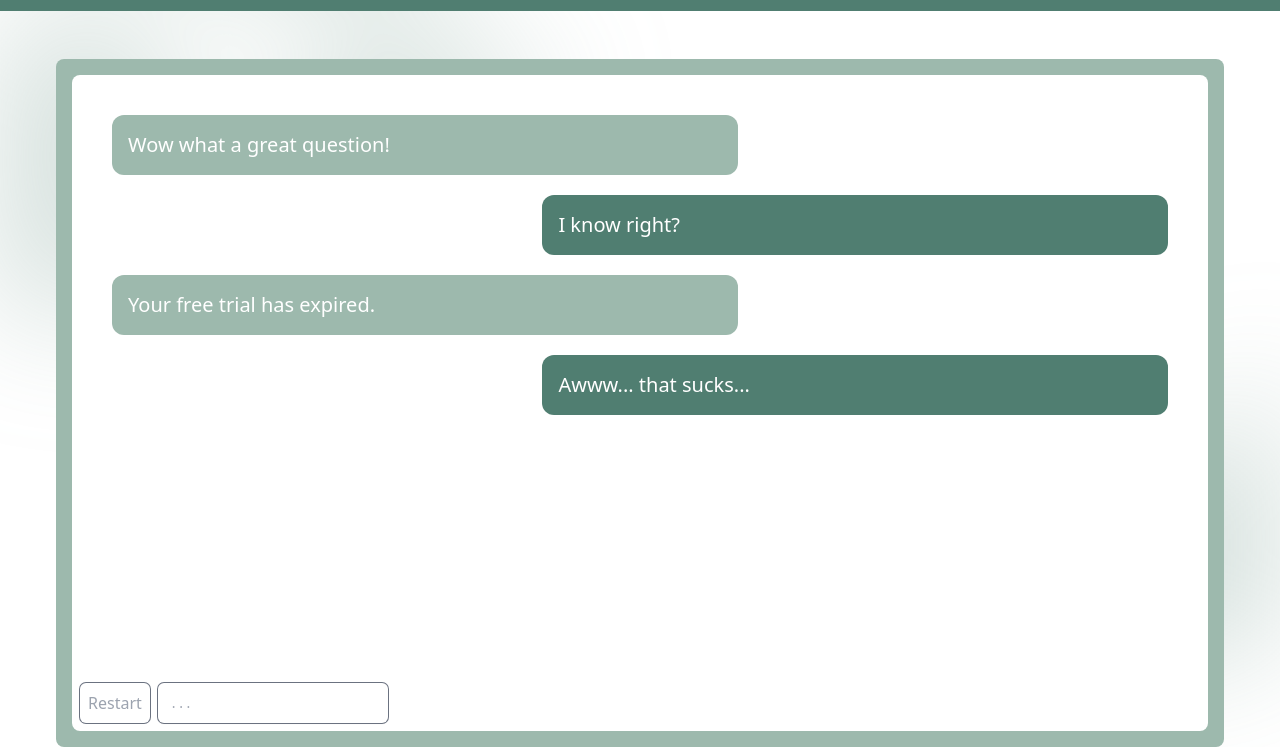
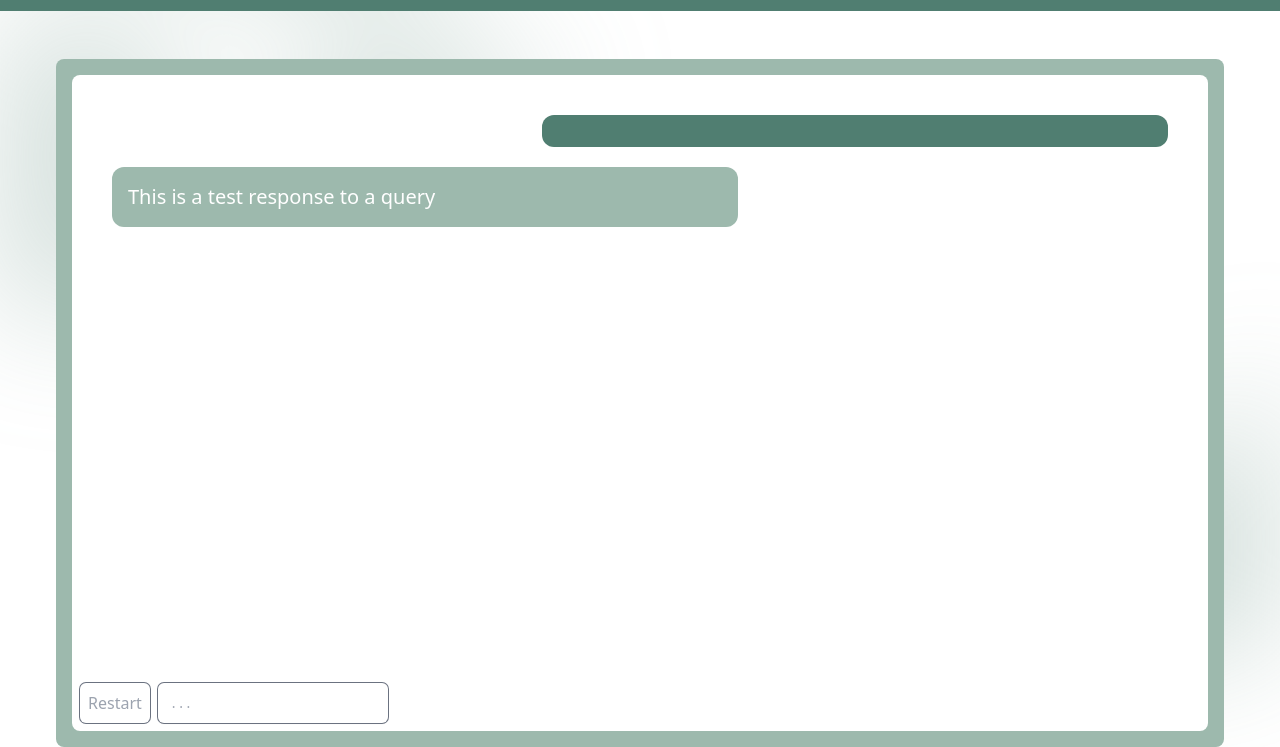
Before and after one commit to Jimmy-Rashid/PACK-GPT, a website: page src/index.html in a window 1280 px wide. Both pictures are taken after a click on the button "Ask". Shown: the part 53-800 px from the top of the page. Drawn offline with Linux system fonts and the light colour scheme.

Commit message:
Bot response example

```diff
--- a/package.json
+++ b/package.json
@@ -14,11 +14,13 @@
   "dependencies": {
     "bottleneck": "^2.19.5",
     "dotenv": "^16.3.1",
+    "express": "^4.18.2",
     "hnswlib-node": "^1.4.2",
     "langchain": "^0.0.153",
     "openai": "^4.10.0"
   },
   "devDependencies": {
+    "nodemon": "^3.0.1",
     "tailwindcss": "^3.3.3"
   }
 }
--- a/server.js
+++ b/server.js
@@ -1,3 +1,6 @@
+import express from "express";
+const app = express();
+
 import { config } from "dotenv";
 config();
 
@@ -16,6 +19,19 @@ import { OpenAIEmbeddings } from "langchain/embeddings/openai";
 import { RecursiveCharacterTextSplitter } from "langchain/text_splitter";
 import Bottleneck from "bottleneck";
 import * as fs from "fs";
+
+// Server Configuration
+
+const port = 3000;
+app.listen(port, () => console.log("Port:" + port));
+
+app.use(express.static("public"));
+app.use(express.json());
+
+app.get("/", (req, res) => {
+});
+
+// GPT Configuration
 
 const limiter = new Bottleneck({
   reservoir: 40,
--- a/src/index.html
+++ b/src/index.html
@@ -97,7 +97,7 @@
           class="fixed rounded-lg top-28 bottom-0 left-14 right-14 bg-packgreen-light p-4 transform translate-y-full transition-transform duration-300 ease-in-out"
         >
           <div class="rounded-lg bg-white h-full">
-            <div class="p-10">
+            <div class="p-10" id="messageBoxParent">
               <div class="right-0"></div>
               <div
                 class="grid grid-cols-5 gap-5 text-xl text-white"
@@ -116,7 +116,10 @@
                 <!-- User Message template: -->
                 <!-- class="p-4 col-start-3 col-span-3 bg-packgreen-dark rounded-xl" -->
 
-                <div
+                <!-- Example conversation -->
+                <!-- -------------------- -->
+
+                <!-- <div
                   class="p-4 col-start-1 col-span-3 bg-packgreen-light rounded-xl"
                 >
                   Wow what a great question!
@@ -135,6 +138,15 @@
                   class="p-4 col-start-3 col-span-3 bg-packgreen-dark rounded-xl"
                 >
                   Awww... that sucks...
+                </div> -->
+
+                <!-- -------------------- -->
+
+                <div
+                  class="p-4 col-start-3 col-span-3 bg-packgreen-dark rounded-xl"
+                  id="queryMessageBox"
+                >
+                  . . .
                 </div>
               </div>
             </div>
--- a/src/index.js
+++ b/src/index.js
@@ -3,8 +3,12 @@ const triggerButton = document.getElementById("triggerButton");
 const slideUpModal = document.getElementById("slideUpModal");
 const slideDownButton = document.getElementById("slideDownButton");
 
+let queryMessageBox = document.getElementById("queryMessageBox");
+
 triggerButton.addEventListener("click", () => {
-  localStorage.setItem("query", messageBox.value);
+  query = messageBox.value;
+
+  // localStorage.setItem("query", messageBox.value);
   // console.log(localStorage.getItem('query'));
 
   // For release / testing
@@ -20,8 +24,36 @@ triggerButton.addEventListener("click", () => {
   //   })();
 
   slideUpModal.classList.remove("translate-y-full");
+  queryMessageBox.innerHTML = query;
+  triggerBotResponse();
 });
 
+
+
+// The restart button
 slideDownButton.addEventListener("click", () => {
   slideUpModal.classList.add("translate-y-full");
+  setTimeout(() => {
+    clearResponse();
+  }, 300);
 });
+
+function triggerBotResponse() {
+  let botResponse = document.createElement("div");
+  botResponse.id = "botResponse";
+  botResponse.className =
+    "p-4 col-start-1 col-span-3 bg-packgreen-light rounded-xl";
+  let botResponseContent = document.createTextNode(
+    "This is a test response to a query"
+  );
+  botResponse.appendChild(botResponseContent);
+
+  queryMessageBox.insertAdjacentElement("afterend", botResponse);
+}
+
+async function clearResponse() {
+  let botResponse = document.getElementById("botResponse");
+  if (botResponse) {
+    botResponse.remove();
+  }
+}
```
Also changed, not shown: dist/output.css, 1 other file.
